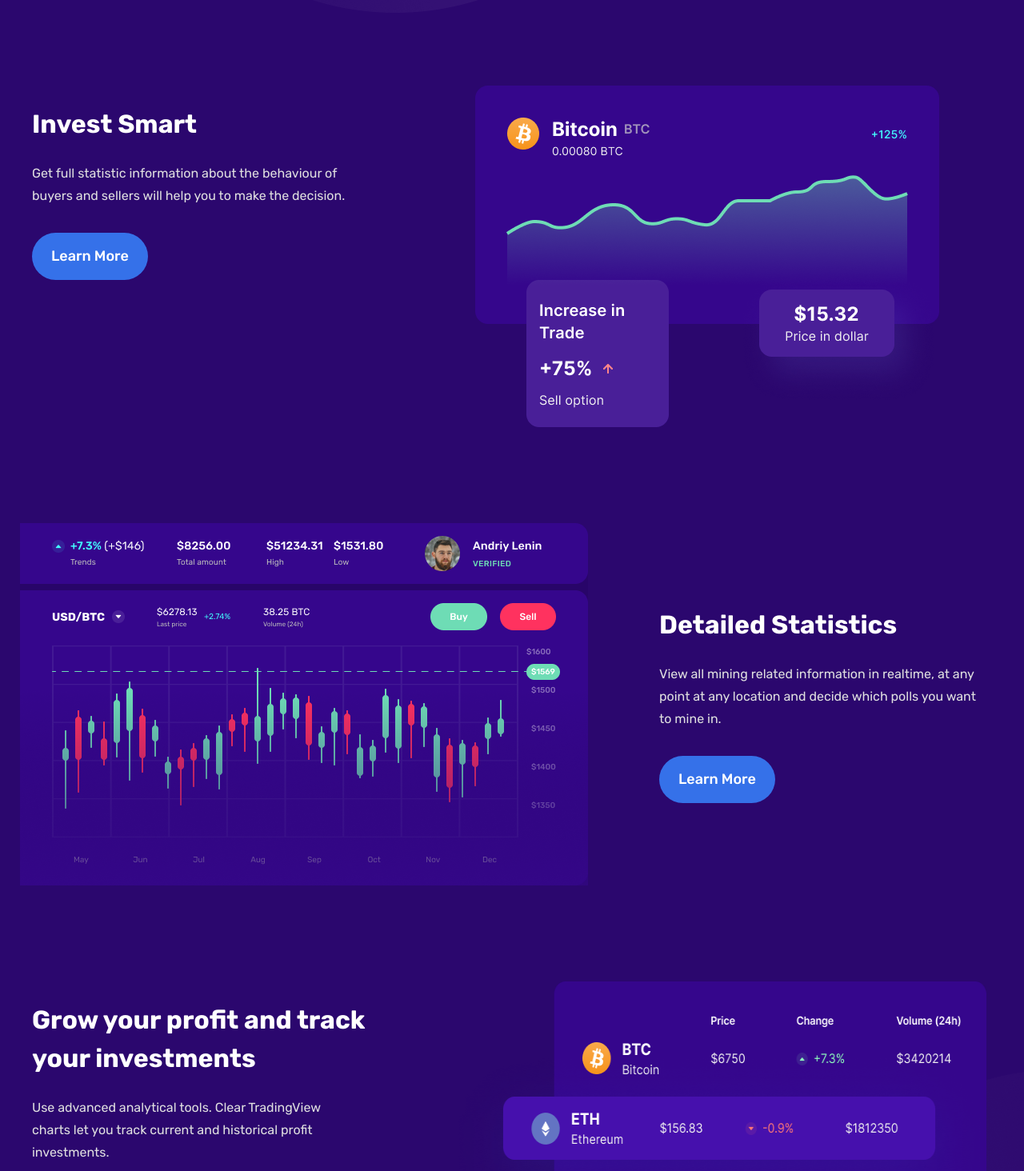
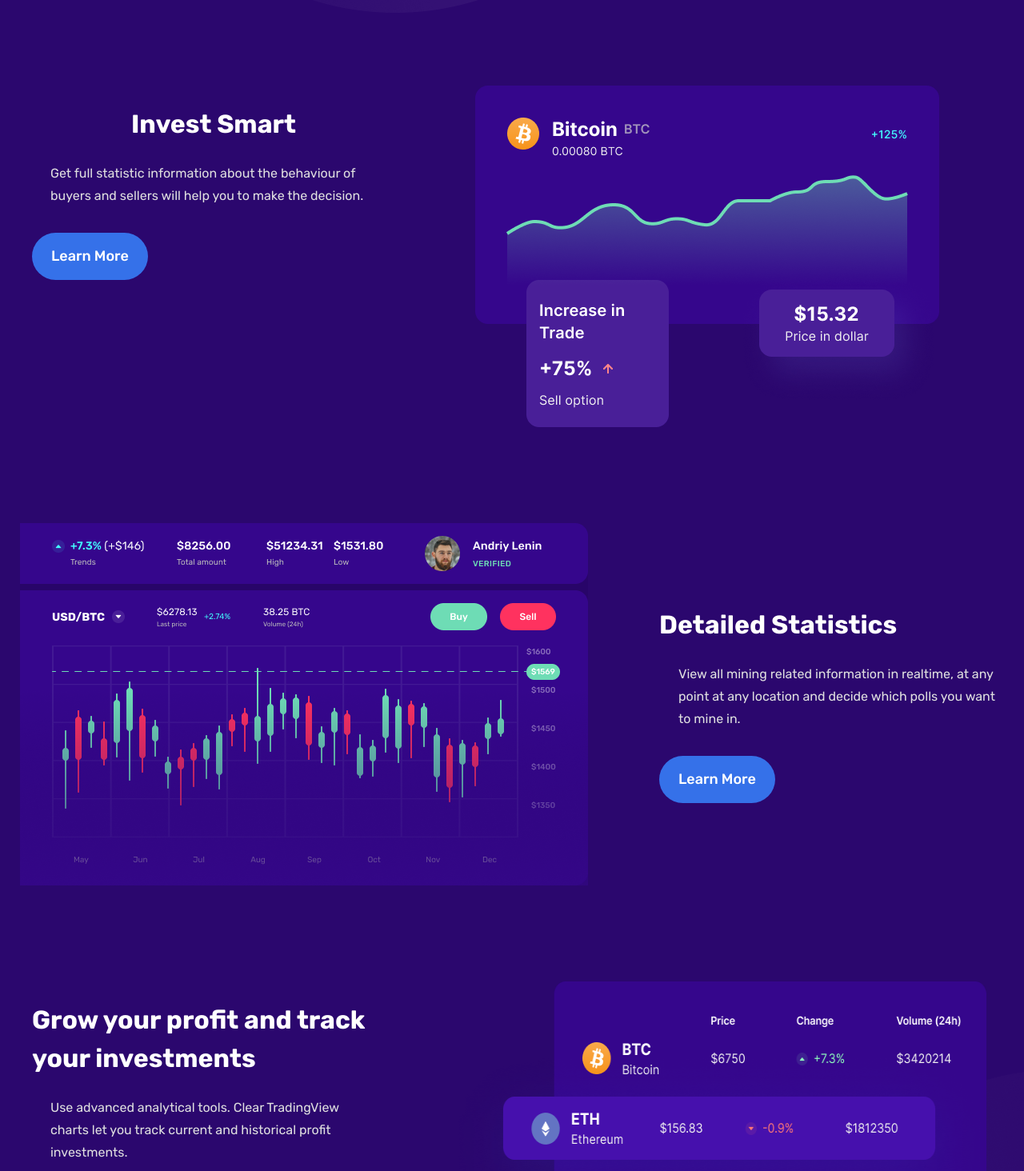
Before and after one commit to xeuxdev/crappo-cryptocurrency-website-challenge, a Next.js app: page / in a window 1280 px wide. Shown: the part 3446-4910 px from the top of the page at 80% size. Built offline with nearby package versions, Linux system fonts and the light colour scheme.

Commit message:
fixed features

```diff
--- a/pages/Features.tsx
+++ b/pages/Features.tsx
@@ -60,8 +60,8 @@
           whileInView={featureVariant.left.show}
           viewport={{ once: true }}
         >
-          <p className="text-h3 text-white mb-6">Invest Smart</p>
-          <p className="text-body_sm_rg text-gray_5 mb-8 sm:w-[408px]">
+          <p className="text-h3 text-white mb-6 text-center">Invest Smart</p>
+          <p className="text-body_sm_rg text-gray_5 mb-8 sm:w-[408px] mx-auto">
             Get full statistic information about the behaviour of buyers and
             sellers will help you to make the decision.
           </p>
@@ -88,7 +88,7 @@
           viewport={{ once: true }}
         >
           <p className="text-h3 text-white mb-6">Detailed Statistics</p>
-          <p className="text-body_sm_rg text-gray_5 mb-8 sm:w-[408px]">
+          <p className="text-body_sm_rg text-gray_5 mb-8 sm:w-[408px] mx-auto">
             View all mining related information in realtime, at any point at any
             location and decide which polls you want to mine in.
           </p>
@@ -121,7 +121,7 @@
           <p className="text-h3 text-white mb-6">
             Grow your profit and track your investments
           </p>
-          <p className="text-body_sm_rg text-gray_5 mb-8 sm:w-[408px]">
+          <p className="text-body_sm_rg text-gray_5 mb-8 sm:w-[408px] mx-auto">
             Use advanced analytical tools. Clear TradingView charts let you
             track current and historical profit investments.
           </p>
```
